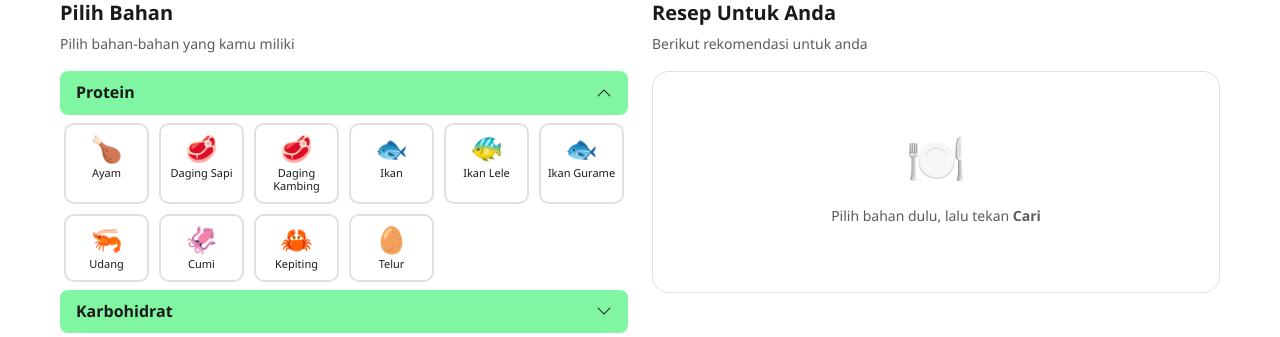
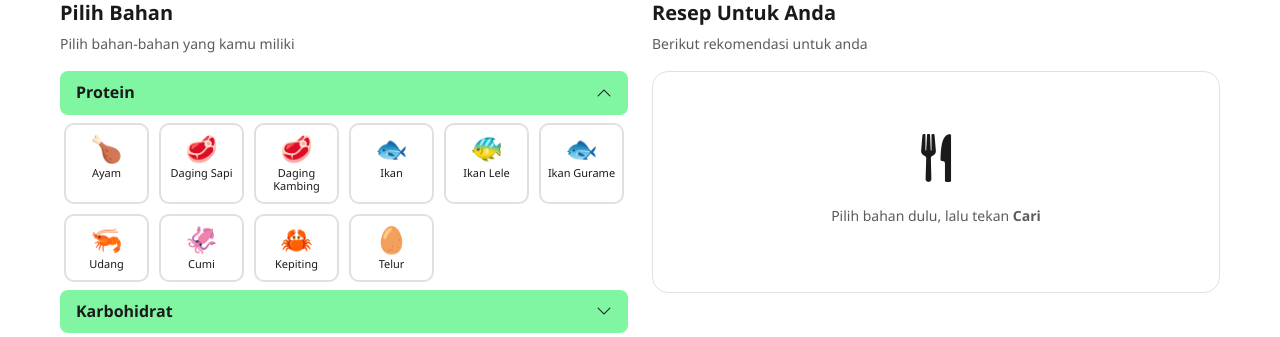
Before and after one commit to septheazisca/app-rekomendasi-resep, a Flask app: page / in a window 1280 px wide. Shown: the part 506-843 px from the top of the page. Run offline with Flask 3, Linux system fonts and the light colour scheme.

Commit message:
tampilan - panel resep

```diff
--- a/views/static/css/style.css
+++ b/views/static/css/style.css
@@ -279,7 +279,7 @@ body {
   position: relative;
 }
 
-.resep-card:hover { border-color: var(--ungu); box-shadow: 0 2px 10px rgba(127,119,221,0.15); }
+.resep-card:hover { border-color: var(--hijau-2); box-shadow: 0 2px 10px rgba(127,119,221,0.15); }
 
 .resep-header { display: flex; align-items: flex-start; justify-content: space-between; gap: 8px; }
 
@@ -289,8 +289,8 @@ body {
   font-weight: 600;
   padding: 2px 8px;
   border-radius: 10px;
-  background: var(--ungu-bg);
-  color: var(--ungu);
+  background: var(--hijau-2);
+  color: var(--putih);
   white-space: nowrap;
 }
 
@@ -341,7 +341,7 @@ body {
   font-weight: 700;
   margin-bottom: 14px;
   padding-bottom: 10px;
-  border-bottom: 2px solid var(--hijau-bg);
+  border-bottom: 2px solid var(--abu);
 }
 
 /* Loading spinner */
--- a/views/static/js/app.js
+++ b/views/static/js/app.js
@@ -137,7 +137,7 @@ function tampilkanHasil(resepList) {
   const rankClass = ["rank-1","rank-2","rank-3"];
 
   document.getElementById("hasilKonten").innerHTML =
-    `<div class="hasil-title">✨ ${resepList.length} Resep Direkomendasikan</div>` +
+    `<div class="hasil-title"><i class="bi bi-stars" style="color: orange;"></i> ${resepList.length} Resep Direkomendasikan</div>` +
     resepList.map((resep, i) => `
       <div class="resep-card" onclick="this.classList.toggle('expanded')">
         <span class="resep-ranking ${rankClass[i] ?? ""}">${rankLabel[i] ?? `#${i+1}`}</span>
--- a/views/templates/components/panel_resep.html
+++ b/views/templates/components/panel_resep.html
@@ -1,12 +1,12 @@
 <!-- ── Panel Resep (kanan) ── -->
 <div class="col-12 col-lg-6">
-  <div class="sticky-top" style="top: 70px;">
+  <div class="" style="top: 70px;">
     <h2 class="fw-bold fs-5">Resep Untuk Anda</h2>
     <p class="text-muted small">Berikut rekomendasi untuk anda</p>
 
     <!-- Placeholder -->
     <div id="hasilPlaceholder" class="text-center py-5 bg-white rounded-4 border">
-      <div style="font-size:48px">🍽️</div>
+      <div style="font-size:48px"><i class="bi bi-fork-knife"></i></div>
       <p class="text-muted small mt-2">Pilih bahan dulu, lalu tekan <strong>Cari</strong></p>
     </div>
 
```
